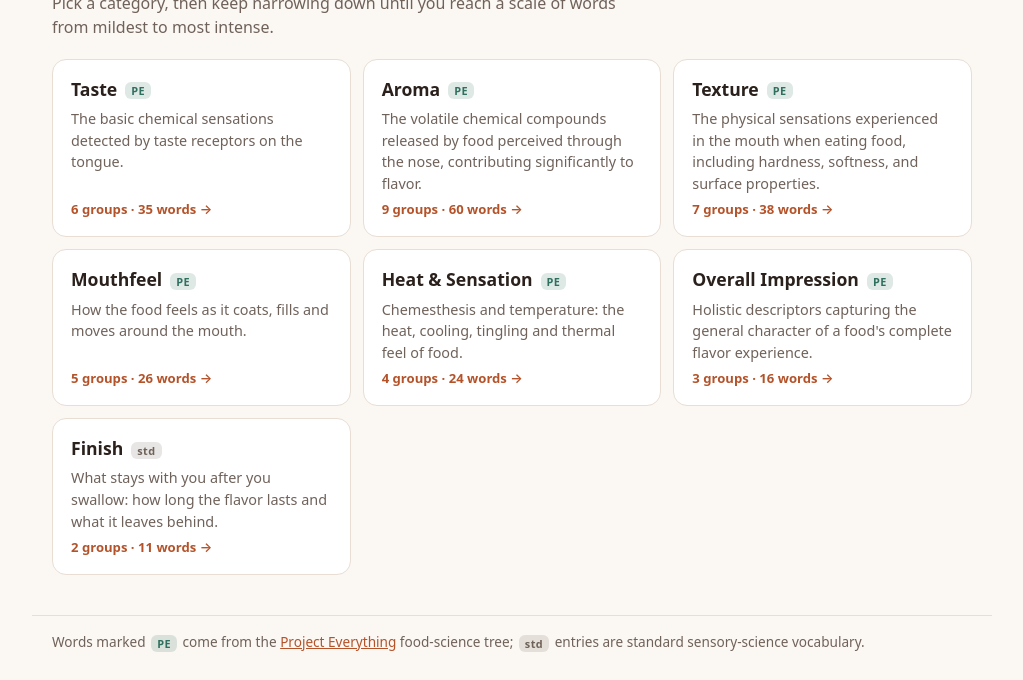
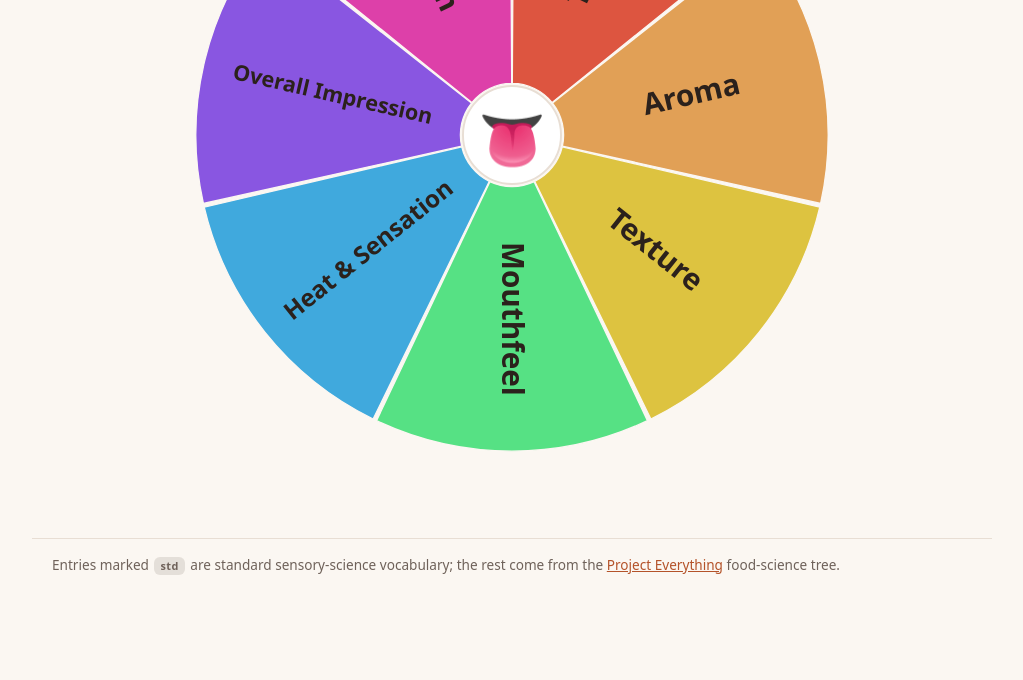
Before and after one commit to mhaney93/food-describer, a website built with Vite: page index.html in a window 1280 px wide. Shown: the part 197-877 px from the top of the page, without its empty margins (128-1151 px from the left). After the commit the page ends 800 px from the top, so only its background shows below. Built offline with nearby package versions, Linux system fonts and the light colour scheme.

Commit message:
Tongue favicon and taste-wheel navigation (#2)
* Tongue favicon; trim home text, header, PE badge and card descriptions

* Replace category cards with a sunburst taste wheel

```diff
--- a/index.html
+++ b/index.html
@@ -9,15 +9,11 @@
     <title>Food Describer</title>
   </head>
   <body>
-    <header class="site-header">
-      <a class="brand" href="#/">Food Describer</a>
-      <p class="tagline">Find the right words for what you're tasting.</p>
-    </header>
     <main id="app" aria-live="polite"></main>
     <footer class="site-footer">
-      Words marked <span class="badge badge-pe">PE</span> come from the
+      Entries marked <span class="badge badge-sensory">std</span> are standard sensory-science vocabulary; the rest come from the
       <a href="https://github.com/mhaney93/Project_Everything" rel="noopener">Project Everything</a>
-      food-science tree; <span class="badge badge-sensory">std</span> entries are standard sensory-science vocabulary.
+      food-science tree.
     </footer>
     <script type="module" src="/src/main.js"></script>
   </body>
--- a/src/main.js
+++ b/src/main.js
@@ -1,5 +1,6 @@
 import data from './data/descriptors.json'
 import './style.css'
+import { renderWheel } from './wheel.js'
 
 const app = document.getElementById('app')
 
@@ -48,14 +49,10 @@ function el(tag, attrs = {}, ...children) {
 
 function badge(source) {
   return source === 'pe'
-    ? el('span', { class: 'badge badge-pe', title: 'From Project Everything' }, 'PE')
+    ? null
     : el('span', { class: 'badge badge-sensory', title: 'Standard sensory-science vocabulary' }, 'std')
 }
 
-function countLeaves(node) {
-  if (node.scale) return node.scale.length
-  return (node.children || []).reduce((n, c) => n + countLeaves(c), 0)
-}
 
 function breadcrumb(chain) {
   return el(
@@ -82,41 +79,14 @@ function breadcrumb(chain) {
 
 function renderBranch(chain) {
   const node = chain.at(-1)
-  const isRoot = chain.length === 1
+  if (chain.length === 1) return []
   return [
     el(
       'section',
       { class: 'intro' },
-      el('h1', {}, isRoot ? 'What are you noticing?' : node.label),
-      el(
-        'p',
-        {},
-        isRoot
-          ? 'Pick a category, then keep narrowing down until you reach a scale of words from mildest to most intense.'
-          : node.summary,
-      ),
-      !isRoot && node.science ? el('p', { class: 'science' }, el('strong', {}, 'Why: '), node.science) : null,
-    ),
-    el(
-      'ul',
-      { class: 'cards' },
-      node.children.map((c) =>
-        el(
-          'li',
-          {},
-          el(
-            'a',
-            { class: 'card', href: hrefFor([...chain, c]) },
-            el('span', { class: 'card-title' }, c.label, badge(c.source)),
-            el('span', { class: 'card-summary' }, c.summary),
-            el(
-              'span',
-              { class: 'card-meta' },
-              c.scale ? `${c.scale.length} words →` : `${c.children.length} groups · ${countLeaves(c)} words →`,
-            ),
-          ),
-        ),
-      ),
+      el('h1', {}, node.label),
+      el('p', {}, node.summary),
+      node.science ? el('p', { class: 'science' }, el('strong', {}, 'Why: '), node.science) : null,
     ),
   ]
 }
@@ -213,7 +183,13 @@ function render() {
   const chain = resolve(ids)
   const node = chain.at(-1)
   document.title = chain.length > 1 ? `${node.label} · Food Describer` : 'Food Describer'
-  app.replaceChildren(breadcrumb(chain), ...(node.scale ? renderScale(chain, word) : renderBranch(chain)))
+  app.replaceChildren(
+    ...[
+      chain.length > 1 ? breadcrumb(chain) : null,
+      renderWheel(chain, hrefFor),
+      ...(node.scale ? renderScale(chain, word) : renderBranch(chain)),
+    ].filter(Boolean),
+  )
   // On narrow screens the scale scrolls sideways; keep the chosen word in view.
   const active = app.querySelector('.word.is-active')
   const scale = app.querySelector('.scale')
@@ -222,12 +198,14 @@ function render() {
   }
 }
 
-let lastPath = null
+let lastPath = location.hash.split('?')[0]
 window.addEventListener('hashchange', () => {
   const path = location.hash.split('?')[0]
   render()
-  if (path !== lastPath) window.scrollTo({ top: 0 })
+  // Reaching a leaf: bring its word scale (below the wheel) into view.
+  if (path !== lastPath && app.querySelector('.scale')) {
+    app.querySelector('.intro').scrollIntoView({ behavior: 'smooth', block: 'start' })
+  }
   lastPath = path
 })
-lastPath = location.hash.split('?')[0]
 render()
--- a/src/style.css
+++ b/src/style.css
@@ -34,10 +34,7 @@
 body { margin: 0; min-height: 100vh; display: flex; flex-direction: column; }
 a { color: var(--accent); }
 
-.site-header, #app, .site-footer { width: 100%; max-width: 960px; margin: 0 auto; padding: 0 20px; }
-.site-header { padding-top: 24px; }
-.brand { font-weight: 800; font-size: 1.35rem; text-decoration: none; color: var(--ink); letter-spacing: -0.01em; }
-.tagline { margin: 2px 0 0; color: var(--muted); font-size: 0.95rem; }
+#app, .site-footer { width: 100%; max-width: 960px; margin: 0 auto; padding: 0 20px; }
 #app { flex: 1; padding-bottom: 40px; }
 .site-footer { color: var(--muted); font-size: 0.85rem; padding-bottom: 28px; border-top: 1px solid var(--line); padding-top: 16px; }
 
@@ -60,29 +57,21 @@ a { color: var(--accent); }
   display: inline-block; margin-left: 8px; padding: 0 6px; border-radius: 6px;
   font-size: 0.68rem; font-weight: 700; letter-spacing: 0.04em; vertical-align: middle; line-height: 1.6;
 }
-.badge-pe { background: color-mix(in srgb, var(--pe) 16%, transparent); color: var(--pe); }
 .badge-sensory { background: color-mix(in srgb, var(--muted) 16%, transparent); color: var(--muted); }
 .site-footer .badge { margin: 0 2px; }
 
-.cards {
-  list-style: none; margin: 20px 0 0; padding: 0;
-  display: grid; gap: 12px; grid-template-columns: repeat(auto-fill, minmax(230px, 1fr));
-}
-.card {
-  display: flex; flex-direction: column; gap: 6px; height: 100%;
-  padding: 16px 18px; border-radius: var(--radius);
-  background: var(--surface); border: 1px solid var(--line);
-  color: inherit; text-decoration: none;
-  transition: transform 0.12s ease, border-color 0.12s ease, box-shadow 0.12s ease;
-}
-.card:hover, .card:focus-visible {
-  transform: translateY(-2px); border-color: var(--accent);
-  box-shadow: 0 6px 18px -10px color-mix(in srgb, var(--accent) 60%, transparent);
-  outline: none;
-}
-.card-title { font-weight: 700; font-size: 1.1rem; }
-.card-summary { color: var(--muted); font-size: 0.9rem; flex: 1; }
-.card-meta { color: var(--accent); font-size: 0.82rem; font-weight: 600; }
+/* Taste wheel */
+.wheel { display: block; width: 100%; max-width: 640px; height: auto; margin: 12px auto 8px; touch-action: manipulation; }
+.wheel a { cursor: pointer; outline: none; }
+.wheel-seg path { stroke: var(--bg); stroke-width: 2; transition: opacity 0.15s ease, filter 0.15s ease; }
+.wheel-seg:hover path, .wheel-seg:focus-visible path { filter: brightness(1.08) saturate(1.15); }
+.wheel-seg:focus-visible path { stroke: var(--ink); stroke-width: 4; }
+.wheel-seg.is-dim path { opacity: 0.55; }
+.wheel-seg.is-open path { stroke: var(--ink); stroke-width: 3; }
+.wheel-label { fill: #2b211c; font-weight: 700; pointer-events: none; user-select: none; }
+.wheel-center circle { fill: var(--surface); stroke: var(--line); stroke-width: 3; }
+.wheel-center:hover circle, .wheel-center:focus-visible circle { stroke: var(--accent); }
+.wheel-center text { pointer-events: none; }
 
 /* Mild → intense scale */
 .scale {
@@ -145,7 +134,7 @@ a { color: var(--accent); }
 .glossary-science { display: block; color: var(--muted); font-size: 0.85rem; margin-top: 2px; }
 
 @media (max-width: 560px) {
-  .site-header, #app, .site-footer { padding-left: 14px; padding-right: 14px; }
+  #app, .site-footer { padding-left: 14px; padding-right: 14px; }
   .scale { --min-col: 72px; }
   .word-label { font-size: 0.8rem; }
 }
--- /dev/null
+++ b/src/wheel.js
@@ -0,0 +1,172 @@
+// Taste wheel: a sunburst drawn as plain SVG. The top-level categories form the
+// first ring around a tongue in the centre; each node on the selected path opens
+// its children as the next ring, inside the parent's arc.
+
+const SVG = 'http://www.w3.org/2000/svg'
+// Radii in viewBox units: the centre disc, and the outer edge the visible rings share.
+const CENTER_R = 78
+const OUTER_R = 490
+// The open segment in each ring gets at least this share of its parent's arc.
+const OPEN_SHARE = 0.5
+const HUES = [8, 32, 50, 140, 200, 262, 320]
+const MIN_FONT = 17
+const CHAR_W = 0.6 // rough average glyph width in em for the label font
+
+function svg(tag, attrs = {}, ...children) {
+  const node = document.createElementNS(SVG, tag)
+  for (const [k, v] of Object.entries(attrs)) if (v != null) node.setAttribute(k, v)
+  for (const c of children.flat()) if (c != null) node.append(c)
+  return node
+}
+
+const leaves = (n) => (n.scale ? 1 : n.children.reduce((s, c) => s + leaves(c), 0))
+
+const pt = (r, a) => `${(r * Math.sin(a)).toFixed(2)} ${(-r * Math.cos(a)).toFixed(2)}`
+
+function arcPath(r0, r1, a0, a1) {
+  const large = a1 - a0 > Math.PI ? 1 : 0
+  return `M${pt(r0, a0)} L${pt(r1, a0)} A${r1} ${r1} 0 ${large} 1 ${pt(r1, a1)} L${pt(r0, a1)} A${r0} ${r0} 0 ${large} 0 ${pt(r0, a0)}Z`
+}
+
+function color(hue, depth, index) {
+  const light = [58, 72, 83][depth] + (index % 2 ? 3 : -2)
+  const sat = [70, 62, 55][depth]
+  return `hsl(${hue} ${sat}% ${light}%)`
+}
+
+/** Fit a label radially into a band of `len` units long and `thick` units wide. */
+function fitLabel(text, len, thick, maxFont) {
+  const words = text.split(' ')
+  const options = [[text]]
+  if (words.length > 1) {
+    // Best two-line split: the one with the shortest longer line.
+    let best = null
+    for (let i = 1; i < words.length; i++) {
+      const lines = [words.slice(0, i).join(' '), words.slice(i).join(' ')]
+      const w = Math.max(...lines.map((l) => l.length))
+      if (!best || w < best.w) best = { lines, w }
+    }
+    options.push(best.lines)
+  }
+  for (const lines of options) {
+    const longest = Math.max(...lines.map((l) => l.length))
+    const size = Math.min(maxFont, len / (longest * CHAR_W), thick / (lines.length * 1.15))
+    if (size >= MIN_FONT) return { lines, size }
+  }
+  // Too long even when wrapped: one line at the smallest size, truncated.
+  const size = Math.max(Math.min(MIN_FONT, thick / 1.15), 11)
+  const max = Math.max(3, Math.floor(len / (size * CHAR_W)))
+  return { lines: [text.length > max ? `${text.slice(0, max - 1)}…` : text], size }
+}
+
+function label(text, r0, r1, a0, a1, maxFont) {
+  const mid = (a0 + a1) / 2
+  const rm = (r0 + r1) / 2
+  const along = rm * (a1 - a0) * 0.9 // room across the arc
+  const depth = (r1 - r0) * 0.88 // room along the radius
+  // Try text along the radius and text across the arc; keep whichever fits larger.
+  const radial = fitLabel(text, depth, along, maxFont)
+  const tangent = fitLabel(text, along * 0.85, depth, maxFont)
+  const useTangent = tangent.size > radial.size && !tangent.lines[0].endsWith('…')
+  const { lines, size } = useTangent ? tangent : radial
+  const deg = (mid * 180) / Math.PI
+  // Flip so text never reads upside down.
+  const transform = useTangent
+    ? `rotate(${deg.toFixed(2)}) translate(0 ${-rm}) rotate(${mid > Math.PI / 2 && mid < (3 * Math.PI) / 2 ? 180 : 0})`
+    : `rotate(${(deg - 90).toFixed(2)}) translate(${rm} 0) rotate(${mid > Math.PI ? 180 : 0})`
+  return svg(
+    'text',
+    { class: 'wheel-label', transform, 'font-size': size.toFixed(1), 'text-anchor': 'middle' },
+    lines.map((l, i) =>
+      svg('tspan', { x: 0, dy: i === 0 ? `${(0.35 - (lines.length - 1) * 0.55).toFixed(2)}em` : '1.1em' }, l),
+    ),
+  )
+}
+
+/**
+ * @param {object[]} chain  root..selected node
+ * @param {(chain: object[]) => string} hrefFor
+ */
+export function renderWheel(chain, hrefFor) {
+  const outer = OUTER_R
+  const root = chain[0]
+  const rings = chain.filter((n) => n.children).length
+  const band = (OUTER_R - CENTER_R) / rings
+  // Fewer, thicker rings get bigger labels.
+  const maxFont = Math.max(30, Math.min(46, band * 0.2))
+  const RADII = Array.from({ length: rings + 1 }, (_, i) => CENTER_R + i * band)
+  const g = svg('g')
+
+  // Draw one ring per open node on the path: root's children, then each selected child's children.
+  let span = [0, Math.PI * 2]
+  let hue = null
+  for (let depth = 0; depth < chain.length && depth < RADII.length - 1; depth++) {
+    const parent = chain[depth]
+    if (!parent.children) break
+    const selected = chain[depth + 1]
+    const [r0, r1] = [RADII[depth] + 2, RADII[depth + 1]]
+    // Natural weights: equal for the top ring, leaf counts below. The open
+    // segment is then widened to OPEN_SHARE so its children stay legible.
+    const weights = parent.children.map((c) => (depth === 0 ? 1 : leaves(c)))
+    const sum = weights.reduce((x, y) => x + y, 0)
+    let fracs = weights.map((w) => w / sum)
+    const si = parent.children.indexOf(selected)
+    if (si >= 0 && fracs[si] < OPEN_SHARE && fracs.length > 1) {
+      const rest = 1 - fracs[si]
+      fracs = fracs.map((f, i) => (i === si ? OPEN_SHARE : (f * (1 - OPEN_SHARE)) / rest))
+    }
+    let a = span[0]
+    let nextSpan = null
+    parent.children.forEach((c, i) => {
+      const a0 = a
+      const a1 = a + (span[1] - span[0]) * fracs[i]
+      a = a1
+      const h = depth === 0 ? HUES[i % HUES.length] : hue
+      const isSel = c === selected
+      if (isSel) nextSpan = { span: [a0, a1], hue: h }
+      const gap = Math.min(0.006, (a1 - a0) / 8)
+      // Clicking the open segment steps back up to its parent.
+      const target = isSel ? chain.slice(0, depth + 1) : [...chain.slice(0, depth + 1), c]
+      g.append(
+        svg(
+          'a',
+          {
+            href: hrefFor(target),
+            class: `wheel-seg${isSel ? ' is-open' : ''}${selected && !isSel ? ' is-dim' : ''}`,
+            'aria-label': isSel ? `${c.label} (selected; go back up)` : c.label,
+          },
+          svg('title', {}, c.label),
+          svg('path', { d: arcPath(r0, r1, a0 + gap, a1 - gap), fill: color(h, depth, i) }),
+          label(c.label, r0, r1, a0 + gap, a1 - gap, maxFont),
+        ),
+      )
+    })
+    if (!nextSpan) break
+    span = nextSpan.span
+    hue = nextSpan.hue
+  }
+
+  const center = svg(
+    'a',
+    {
+      href: hrefFor(chain.length > 1 ? chain.slice(0, -1) : chain),
+      class: 'wheel-center',
+      'aria-label': chain.length > 1 ? 'Go back up one level' : root.label,
+    },
+    svg('title', {}, chain.length > 1 ? 'Back' : 'Food Describer'),
+    svg('circle', { r: CENTER_R - 2 }),
+    svg('text', { 'text-anchor': 'middle', 'dominant-baseline': 'central', 'font-size': 84, y: 4 }, '👅'),
+  )
+
+  return svg(
+    'svg',
+    {
+      class: 'wheel',
+      viewBox: `${-outer - 6} ${-outer - 6} ${2 * outer + 12} ${2 * outer + 12}`,
+      role: 'navigation',
+      'aria-label': 'Taste wheel',
+    },
+    g,
+    center,
+  )
+}
```
